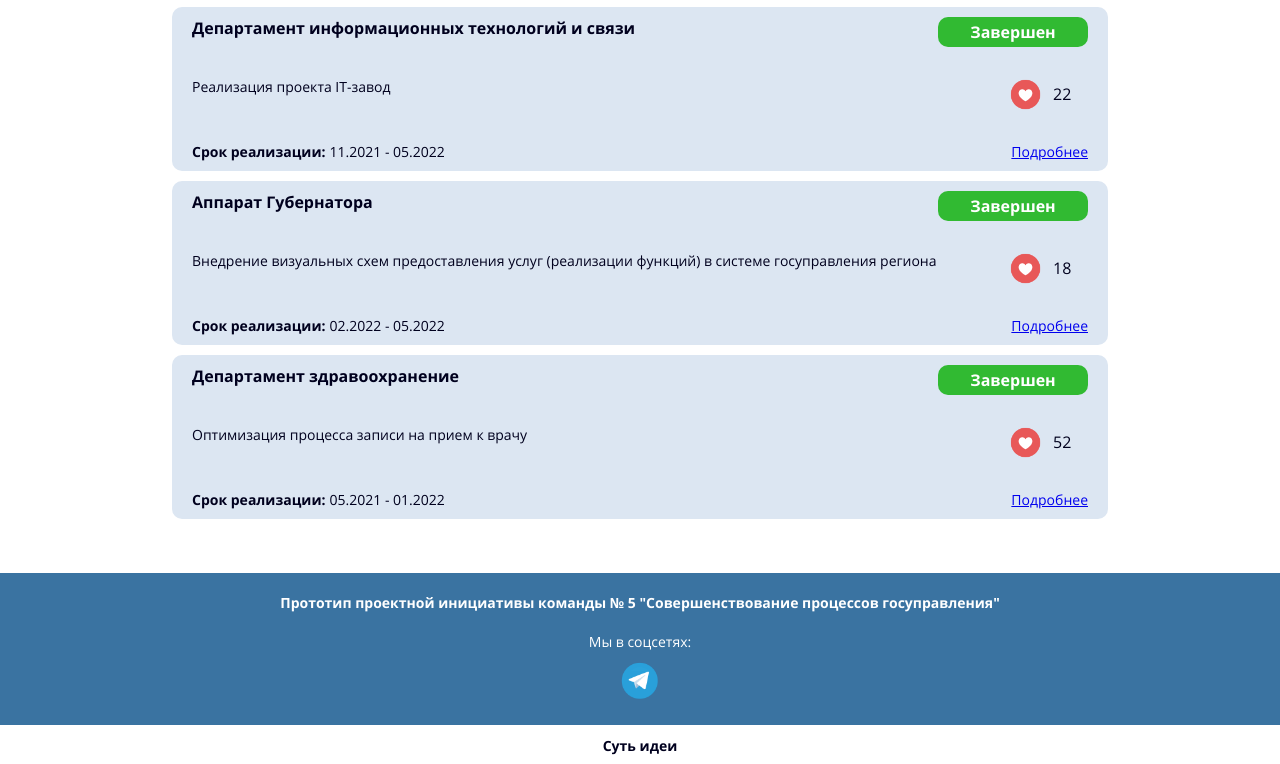
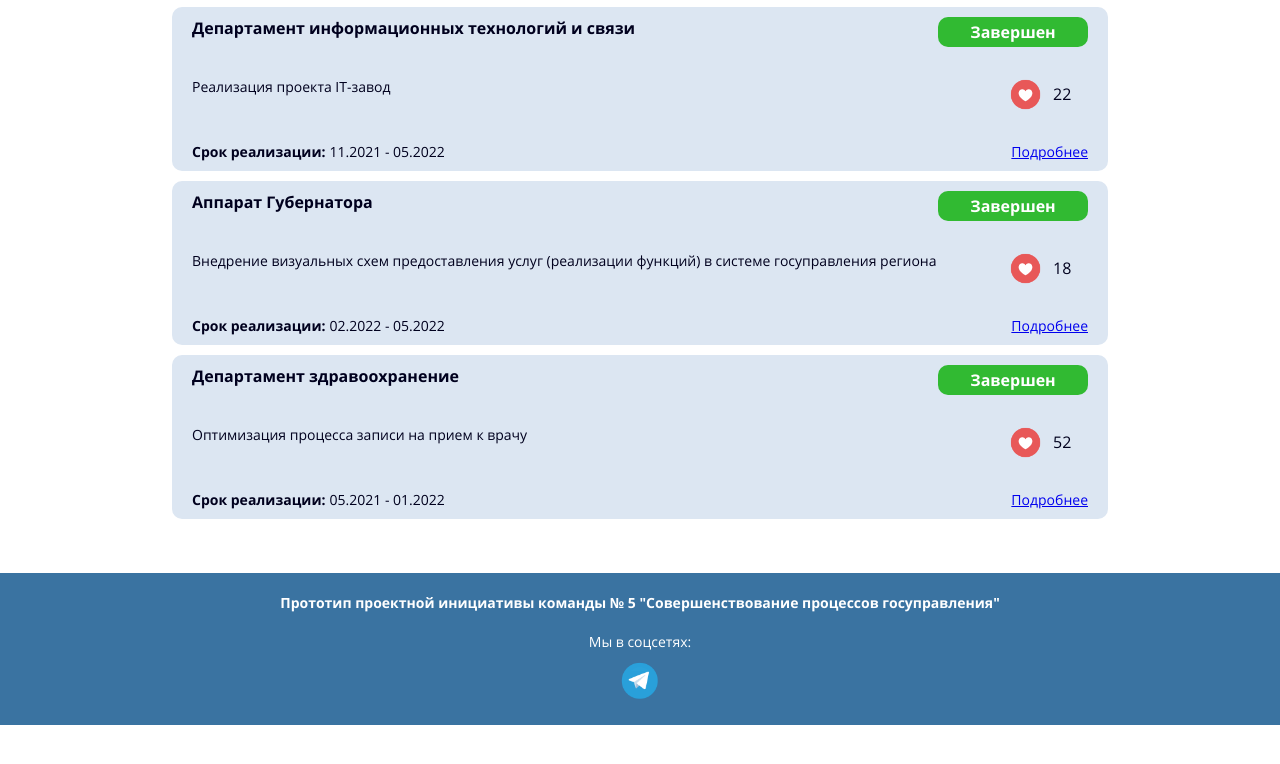
Before and after one commit to 89YAMAL/PortalOfIdea, a plain HTML site: page sections/registryOfIdeas.html in a window 1280 px wide. Shown: the part 619-1383 px from the top of the page. Drawn offline with Linux system fonts and the light colour scheme; files whose address does not match are found by name.

Commit message:
Add files via upload

```diff
--- a/sections/registryOfIdeas.html
+++ b/sections/registryOfIdeas.html
@@ -286,10 +286,10 @@
     </div>
   </div>
   <div class="hidden-popup" id="99"> -->
-    <div class="popup" onclick="PopUpHide()">
+    <!-- <div class="popup" onclick="PopUpHide()">
       <h3 class="title-name-popup">Суть идеи</h3>
       <p class="about_idea"></p>
-    </div>
+    </div> -->
   </div>
   <script src="../js/jquery-3.6.0.min.js"></script>
   <script src="../js/script.js"></script>
```
